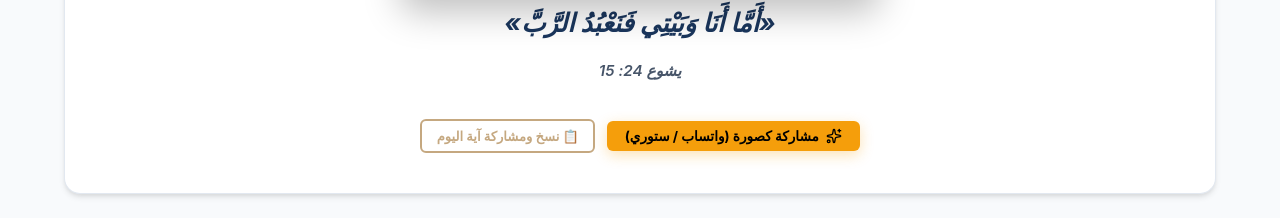
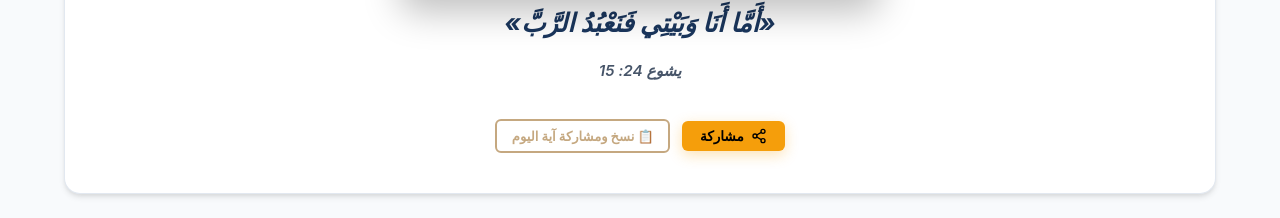
Before and after one commit to david837838-byte/KKBC, a React (Vite) app in the folder client/: page / in a window 1280 px wide. Shown: the part 780-998 px from the top of the page. Built offline with nearby package versions, Linux system fonts and the light colour scheme; no server answers.

Commit message:
chore: change daily verse share button label to 'مشاركة'

```diff
--- a/client/src/pages/Home.jsx
+++ b/client/src/pages/Home.jsx
@@ -1,6 +1,6 @@
 import React, { useEffect, useState } from 'react';
 import { Link } from 'react-router-dom';
-import { Radio, Calendar, BookOpen, ChevronLeft, Volume2, Video, FileText, HeartHandshake, Sparkles } from 'lucide-react';
+import { Radio, Calendar, BookOpen, ChevronLeft, Volume2, Video, FileText, HeartHandshake, Sparkles, Share2 } from 'lucide-react';
 import io from 'socket.io-client';
 import { useLanguage } from '../context/LanguageContext';
 import SocialVerseCardModal from '../components/SocialVerseCardModal';
@@ -175,8 +175,8 @@ const Home = () => {
                 boxShadow: '0 4px 14px rgba(245, 158, 11, 0.3)'
               }}
             >
-              <Sparkles size={16} />
-              <span>{language === 'ar' ? 'مشاركة كصورة (واتساب / ستوري)' : 'Share as Image Card'}</span>
+              <Share2 size={16} />
+              <span>{language === 'ar' ? 'مشاركة' : 'Share'}</span>
             </button>
 
             <button
```
